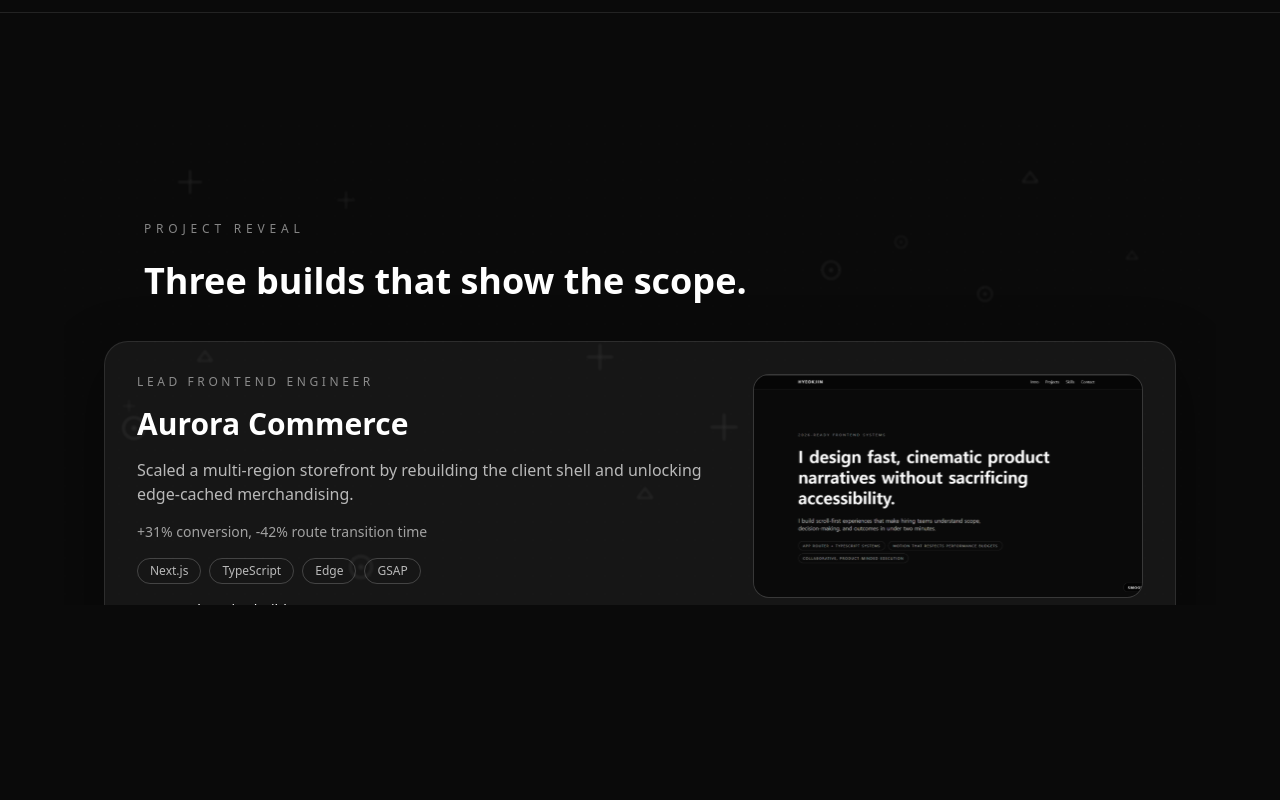
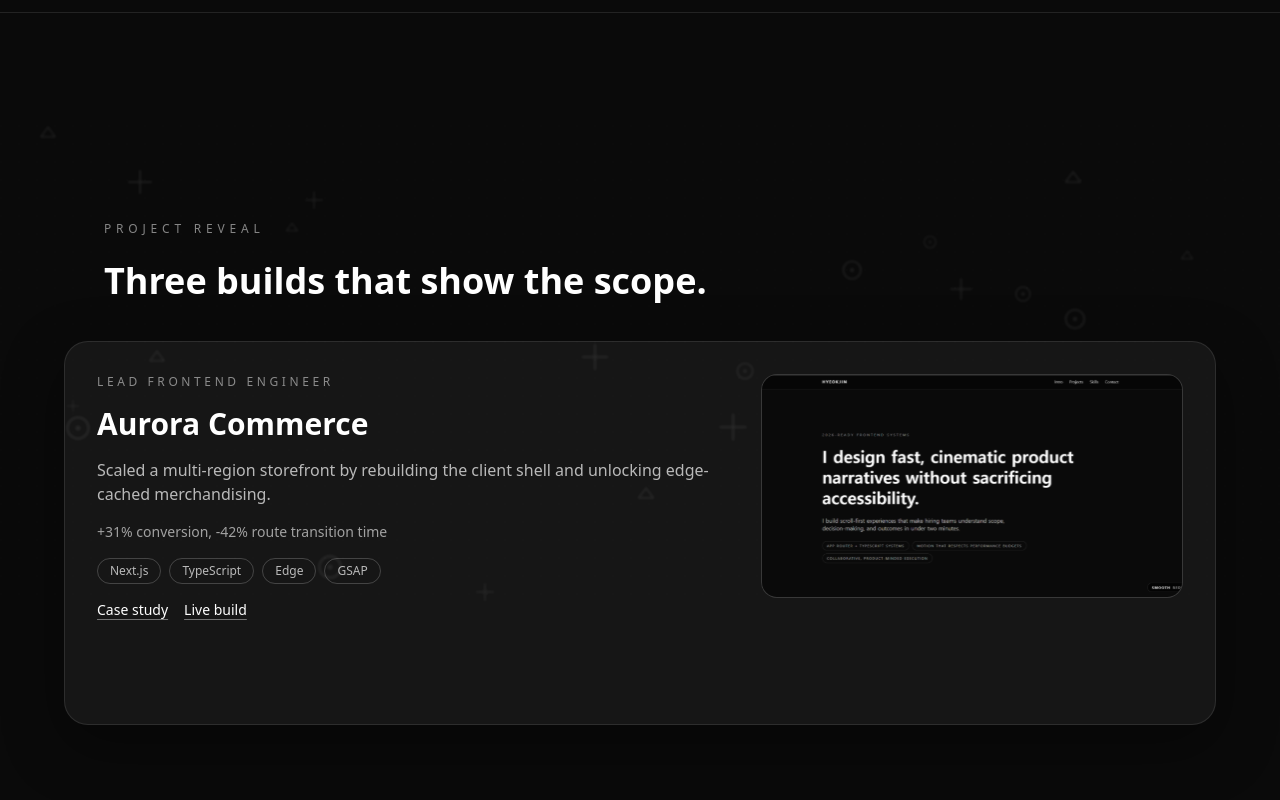
Before and after one commit to blueiz920/hyeokjinsss, a Next.js app in the folder hyeokjinss/: page / in a window 1280 px wide. Shown: the part 980-1780 px from the top of the page. Built offline with nearby package versions, Linux system fonts and the light colour scheme.

Commit message:
fix : 배경icon을 pinref아래 할당 후 pinref의 width, height 적절히 조정, 파일 주석 정리

```diff
--- a/hyeokjinss/app/globals.css
+++ b/hyeokjinss/app/globals.css
@@ -37,12 +37,12 @@
   }
 
   .project-pin {
-    @apply relative mx-auto max-w-6xl px-6 md:px-10 pt-24 ;
+    @apply relative mx-auto w-full px-6 md:px-10 pt-24 ;
     height: clamp(400px, 60vh, 700px);
   }
 
   .project-stage {
-    @apply relative mt-10 h-full;
+    @apply relative mt-10 h-full max-w-6xl mx-auto;
   }
 
   .project-card {
@@ -51,11 +51,12 @@
 
   .skills-pin {
     @apply relative h-screen overflow-hidden pt-24 ;
-    height: clamp(200px, 70vh, 500px);
+
   }
 
   .skills-track {
-    @apply flex h-[70%] w-max mt-10 gap-6 px-6 md:px-10;
+    @apply flex h-[30%] w-max mt-10 gap-6 px-6 md:px-10 mx-auto;
+        height: clamp(200px, 70vh, 500px);
   }
 
   .skills-card {
--- a/hyeokjinss/app/layout.tsx
+++ b/hyeokjinss/app/layout.tsx
@@ -3,7 +3,7 @@ import type { Metadata } from "next";
 import { Geist, Geist_Mono } from "next/font/google";
 import { ScrollRuntimeProvider } from "@/hooks/useScrollRuntime";
 import { SectionRegistryProvider } from "@/hooks/useSectionRegistry";
-import { MotionToggle } from "@/components/common/MotionToggle";
+// import { MotionToggle } from "@/components/common/MotionToggle";
 import { ScrollProgress } from "@/components/common/ScrollProgress";
 
 const geistSans = Geist({
@@ -40,7 +40,7 @@ export default function RootLayout({
           <SectionRegistryProvider>
             <ScrollProgress />
             {children}
-            <MotionToggle />
+            {/* <MotionToggle /> */}
           </SectionRegistryProvider>
         </ScrollRuntimeProvider>
       </body>
--- a/hyeokjinss/components/common/SectionBackground.tsx
+++ b/hyeokjinss/components/common/SectionBackground.tsx
@@ -10,7 +10,7 @@ type Props = {
   className?: string;
 };
 
-/** 문자열 -> 32bit 해시 */
+//  문자열 -> 32bit 해시
 const hash32 = (str: string) => {
   let h = 2166136261;
   for (let i = 0; i < str.length; i++) {
@@ -20,7 +20,7 @@ const hash32 = (str: string) => {
   return h >>> 0;
 };
 
-/** 결정적 PRNG: mulberry32 */
+// PRNG: mulberry32
 const mulberry32 = (seed: number) => {
   return () => {
     let t = (seed += 0x6d2b79f5);
@@ -30,7 +30,7 @@ const mulberry32 = (seed: number) => {
   };
 };
 
-/** (variant, index, key) 조합으로 0~1 난수 생성 */
+// (variant, index, key) 조합으로 0~1 난수 생성
 const rand01 = (variant: string, index: number, key: string) => {
   const seed = hash32(`${variant}:${index}:${key}`);
   const r = mulberry32(seed);
--- a/hyeokjinss/components/sections/Intro.tsx
+++ b/hyeokjinss/components/sections/Intro.tsx
@@ -23,7 +23,7 @@ export const Intro = () => {
     return () => unregister("intro");
   }, [register, unregister]);
 
-  // ✅ 진입 애니메이션
+  // 진입 애니메이션
   useEffect(() => {
     if (!sectionRef.current) return;
 
@@ -45,7 +45,7 @@ export const Intro = () => {
     };
   }, [prefersReducedMotion]);
 
-  // ✅ 스크롤 기반 흩어짐/소멸
+  // 스크롤 기반 흩어짐/소멸
   useEffect(() => {
     if (!sectionRef.current) return;
 
--- a/hyeokjinss/components/sections/ProjectReveal.tsx
+++ b/hyeokjinss/components/sections/ProjectReveal.tsx
@@ -1,7 +1,7 @@
 "use client";
 
 import Image from "next/image";
-import { useEffect, useRef } from "react";
+import { useEffect, useRef, useState } from "react";
 import { portfolio } from "@/data/portfolio";
 import { Container } from "@/components/layout/Container";
 import { initProjectReveal } from "@/lib/animation/projectReveal";
@@ -16,8 +16,24 @@ export const ProjectReveal = () => {
   const stageRef = useRef<HTMLDivElement | null>(null);
   const bgRef = useRef<HTMLDivElement | null>(null);
   const cardsRef = useRef<Array<HTMLElement | null>>([]);
+
   const { prefersReducedMotion } = useScrollRuntime();
   const { register, unregister } = useSectionRegistry();
+
+  // SSR/CSR 첫 렌더 동일하게(하이드레이션 이슈 방지)
+  const [bgDensity, setBgDensity] = useState(14);
+
+  useEffect(() => {
+  const id = requestAnimationFrame(() => {
+    const { density } = getMotionProfile(prefersReducedMotion);
+    const next = density + 14;
+
+    setBgDensity((prev) => (prev === next ? prev : next));
+  });
+
+  return () => cancelAnimationFrame(id);
+}, [prefersReducedMotion]);
+
 
   useEffect(() => {
     if (!sectionRef.current) return;
@@ -41,7 +57,7 @@ export const ProjectReveal = () => {
         pinFrame: pinRef.current!,
         stage: stageRef.current!,
         cards,
-        bgLayer: bgRef.current, // ✅ 추가
+        bgLayer: bgRef.current, // 섹션 배경 ref
         prefersReducedMotion,
       });
 
@@ -58,25 +74,20 @@ export const ProjectReveal = () => {
     };
   }, [prefersReducedMotion]);
 
-  const { density } = getMotionProfile(prefersReducedMotion);
-
   return (
     <section
       id="projects"
       ref={sectionRef}
       tabIndex={-1}
-      className="section-padding bg-neutral-950 text-white"
+      className="section-padding relative overflow-hidden bg-neutral-950 text-white"
       aria-labelledby="projects-title"
     >
-      <div ref={pinRef} className="project-pin relative overflow-hidden">
-        {/* ✅ 배경 레이어 */}
-        <SectionBackground
-          ref={bgRef}
-          variant="projects"
-          density={density + 4} // projects는 조금 더(원하면 조절)
-        />
 
-        <Container className="relative z-10 space-y-6">
+
+      <div ref={pinRef} className="project-pin relative z-10">
+        {/* 섹션 전체 배경 */}
+      <SectionBackground ref={bgRef} variant="projects" density={bgDensity} />
+        <Container className="space-y-6">
           <p className="text-xs uppercase tracking-[0.4em] text-white/50">
             Project reveal
           </p>
@@ -84,8 +95,7 @@ export const ProjectReveal = () => {
             Three builds that show the scope.
           </h2>
         </Container>
-
-        <div ref={stageRef} className="project-stage relative z-10">
+        <div ref={stageRef} className="project-stage">
           {portfolio.projects.map((project, index) => (
             <article
               key={project.slug}
@@ -105,7 +115,6 @@ export const ProjectReveal = () => {
                   </h3>
                   <p className="text-base text-white/70">{project.summary}</p>
                   <p className="text-sm text-white/60">{project.impact}</p>
-
                   <div className="flex flex-wrap gap-2">
                     {project.stack.map((item) => (
                       <span
@@ -116,7 +125,6 @@ export const ProjectReveal = () => {
                       </span>
                     ))}
                   </div>
-
                   <div className="flex gap-4 text-sm">
                     {project.links.map((link) => (
                       <a
--- a/hyeokjinss/components/sections/SkillsHorizontal.tsx
+++ b/hyeokjinss/components/sections/SkillsHorizontal.tsx
@@ -1,6 +1,6 @@
 "use client";
 
-import { useEffect, useRef } from "react";
+import { useEffect, useRef, useState } from "react";
 import { portfolio } from "@/data/portfolio";
 import { Container } from "@/components/layout/Container";
 import { initSkillsHorizontal } from "@/lib/animation/skillsHorizontal";
@@ -17,6 +17,21 @@ export const SkillsHorizontal = () => {
 
   const { prefersReducedMotion } = useScrollRuntime();
   const { register, unregister } = useSectionRegistry();
+
+  // SSR/CSR 첫 렌더 동일
+  const [bgDensity, setBgDensity] = useState(16);
+
+  useEffect(() => {
+  const id = requestAnimationFrame(() => {
+    const { density } = getMotionProfile(prefersReducedMotion);
+    const next = density + 10;
+
+    setBgDensity((prev) => (prev === next ? prev : next));
+  });
+
+  return () => cancelAnimationFrame(id);
+}, [prefersReducedMotion]);
+
 
   useEffect(() => {
     if (!sectionRef.current) return;
@@ -35,7 +50,7 @@ export const SkillsHorizontal = () => {
         root: sectionRef.current!,
         pinFrame: pinRef.current!,
         track: trackRef.current!,
-        bgLayer: bgRef.current, // ✅ 추가
+        bgLayer: bgRef.current, // 섹션 배경 ref
         prefersReducedMotion,
       });
 
@@ -52,25 +67,20 @@ export const SkillsHorizontal = () => {
     };
   }, [prefersReducedMotion]);
 
-  const { density } = getMotionProfile(prefersReducedMotion);
-
   return (
     <section
       id="skills"
       ref={sectionRef}
       tabIndex={-1}
-      className="section-padding bg-neutral-950 text-white"
+      className="section-padding relative overflow-hidden bg-neutral-950 text-white"
       aria-labelledby="skills-title"
     >
-      <div ref={pinRef} className="skills-pin relative overflow-hidden">
-        {/* ✅ 배경 레이어 */}
-        <SectionBackground
-          ref={bgRef}
-          variant="skills"
-          density={density + 6} // skills는 가로 스크롤이라 좀 더 깔아도 괜찮음
-        />
 
-        <Container className="relative z-10 space-y-6">
+
+      <div ref={pinRef} className="skills-pin relative z-10">
+        {/* 섹션 전체 배경 (요약 텍스트 아래까지 커버) */}
+      <SectionBackground ref={bgRef} variant="skills" density={bgDensity} />
+        <Container className="space-y-6">
           <p className="text-xs uppercase tracking-[0.4em] text-white/50">
             Skills horizontal
           </p>
@@ -79,7 +89,7 @@ export const SkillsHorizontal = () => {
           </h2>
         </Container>
 
-        <div ref={trackRef} className="skills-track relative z-10">
+        <div ref={trackRef} className="skills-track">
           {portfolio.skills.map((skill) => (
             <article
               key={skill.title}
@@ -95,7 +105,7 @@ export const SkillsHorizontal = () => {
         </div>
       </div>
 
-      <Container className="relative">
+      <Container className="relative z-10">
         <p className="mt-10 max-w-2xl text-base text-white/70">
           {portfolio.skillsSummary}
         </p>
--- a/hyeokjinss/hooks/useScrollRuntime.tsx
+++ b/hyeokjinss/hooks/useScrollRuntime.tsx
@@ -97,7 +97,6 @@ export const ScrollRuntimeProvider = ({ children }: { children: React.ReactNode
             height: window.innerHeight,
           };
         },
-        // Lenis는 보통 native scroll 기반이라 fixed가 안전한 편
         pinType: "fixed",
       });
 
@@ -112,7 +111,6 @@ export const ScrollRuntimeProvider = ({ children }: { children: React.ReactNode
 
       // Lenis 생성
       const lenis = new Lenis({
-        // snap/스크럽과 충돌 줄이려면 너무 빠릿한 값보다 조금 둔하게 가는 게 안정적
         lerp: prefersReducedMotion ? 0.25 : 0.18,
         wheelMultiplier: prefersReducedMotion ? 0.6 : 0.85,
         smoothWheel: true,
--- a/hyeokjinss/lib/animation/intro.ts
+++ b/hyeokjinss/lib/animation/intro.ts
@@ -35,7 +35,7 @@ export const initIntroAnimation = async (
   };
 };
 
-// ✅ 추가: 스크롤 기반 “점진 소멸 + 흩어짐”
+// 스크롤 기반 소멸 + 흩어짐
 export const initIntroScroll = async ({
   root,
   heading,
@@ -69,7 +69,7 @@ export const initIntroScroll = async ({
     tl.to(items, { opacity: 0, y: -profile.drift * 0.35 }, 0);
   }
 
-  // 헤드라인만 예외적으로 문자 단위 흩어짐 (Reduced면 자동 비활성)
+  // 헤드라인만 예외적으로 문자 단위 흩어짐
   if (!prefersReducedMotion && heading) {
     split = splitTextToChars(heading);
     const chars = split.chars;
--- a/hyeokjinss/lib/animation/projectReveal.ts
+++ b/hyeokjinss/lib/animation/projectReveal.ts
@@ -58,7 +58,7 @@ export const initProjectReveal = async ({
       .fromTo(cur, { autoAlpha: 0, y: distance }, { autoAlpha: 1, y: 0 }, i);
   }
 
-  // ✅ 배경 패럴랙스(아주 약하게)
+  // 배경 패럴랙스(아주 약하게)
   let bgTween: gsap.core.Tween | null = null;
   if (bgLayer) {
     bgTween = gsap.to(bgLayer, {
--- a/hyeokjinss/lib/animation/runtime.ts
+++ b/hyeokjinss/lib/animation/runtime.ts
@@ -8,7 +8,7 @@ export const getStepSnap = (steps: number) => {
   return 1 / (steps - 1);
 };
 
-// ✅ 추가 유틸(기존 호환)
+// 추가 유틸(기존 호환)
 export const getFrameHeight = (el: HTMLElement) =>
   Math.max(1, Math.round(el.getBoundingClientRect().height));
 
--- a/hyeokjinss/lib/animation/skillsHorizontal.ts
+++ b/hyeokjinss/lib/animation/skillsHorizontal.ts
@@ -48,7 +48,7 @@ export const initSkillsHorizontal = async ({
     },
   });
 
-  // ✅ 배경도 우→좌로 약하게
+  // 배경도 우→좌로 약하게
   let bgTween: gsap.core.Tween | null = null;
   if (bgLayer) {
     bgTween = gsap.to(bgLayer, {
--- a/hyeokjinss/lib/motion/splitTextPolicy.ts
+++ b/hyeokjinss/lib/motion/splitTextPolicy.ts
@@ -8,7 +8,7 @@ export const splitTextPolicy = {
   },
 } as const;
 
-// ✅ 예외적으로 허용하는 '가벼운' split 함수(플러그인 없이)
+// 예외적으로 허용하는 split 함수
 export type SplitResult = { chars: HTMLElement[]; revert: () => void };
 
 export const splitTextToChars = (el: HTMLElement): SplitResult => {
```
